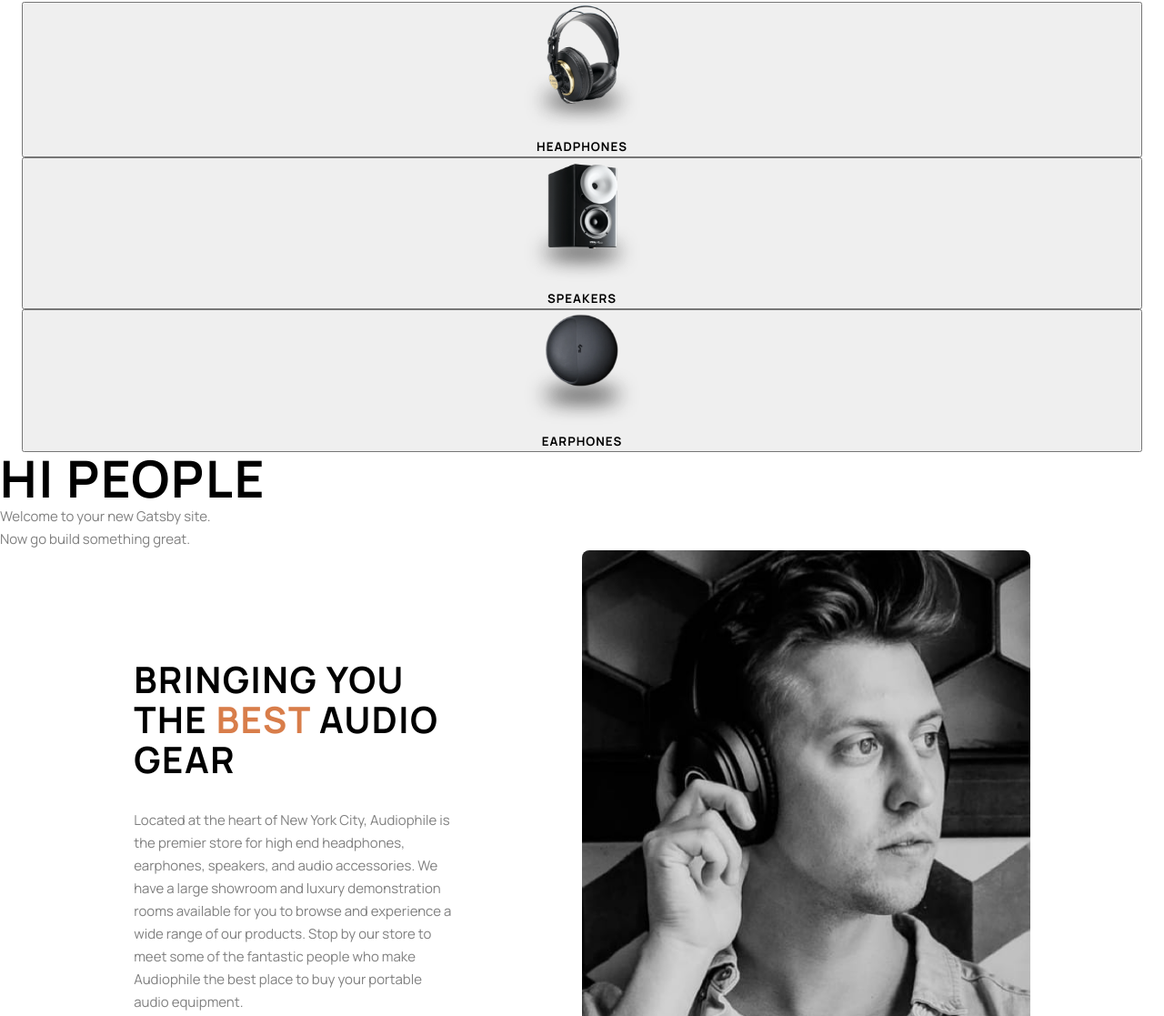
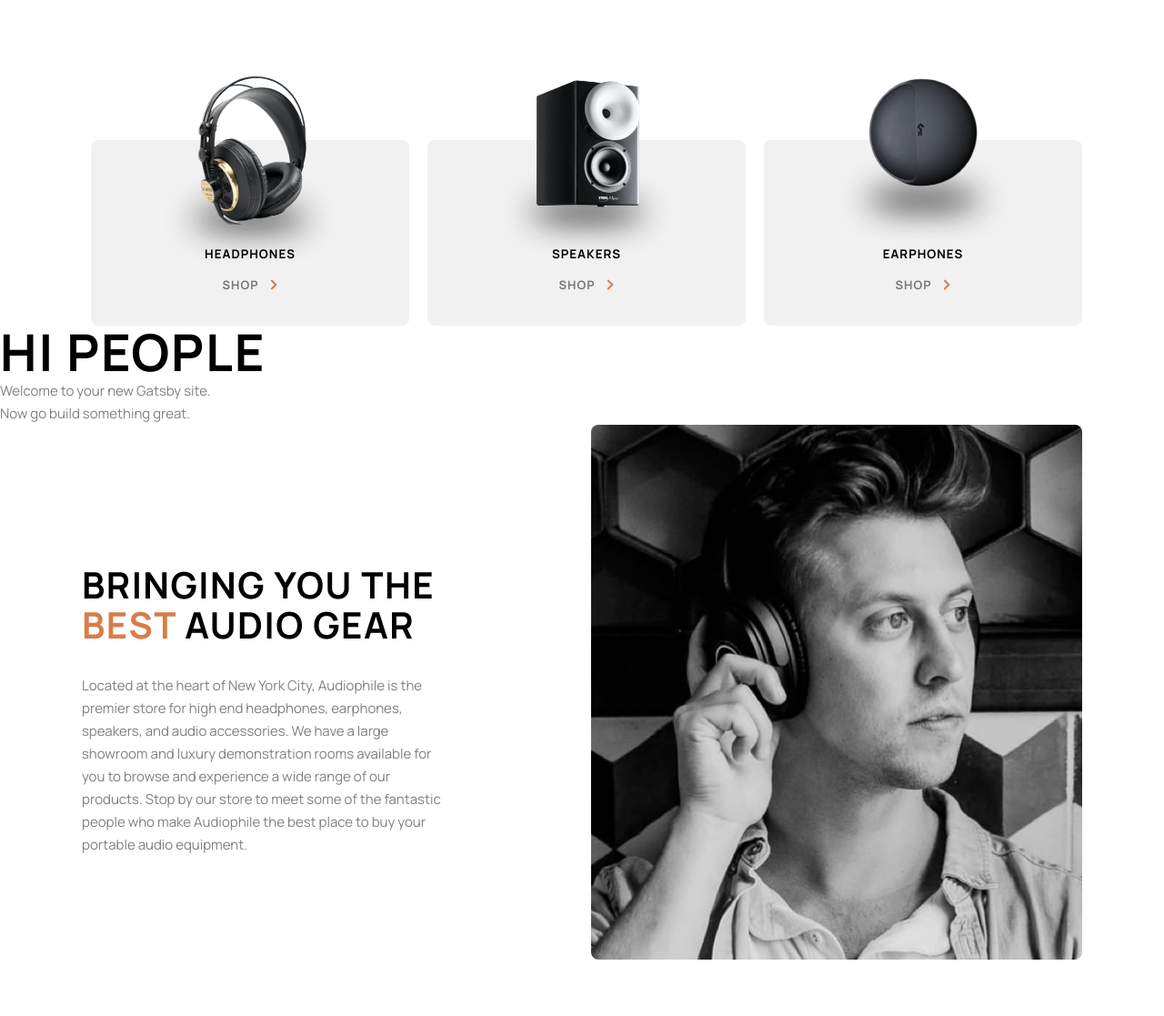
Before and after one commit to Andrparsons/audiophile-shop, a Gatsby site in the folder web/: page / in a window 1280 px wide. Shown: the part 859-1976 px from the top of the page at 91% size. Built offline with nearby package versions, Linux system fonts and the light colour scheme; Gatsby itself is replaced by a stand-in of ours.

Commit message:
shop nav buttons styled  -  max-with  1100px content

```diff
--- a/web/src/components/about.js
+++ b/web/src/components/about.js
@@ -18,7 +18,7 @@ const AboutSection = styled.section`
     display: grid;
     grid-template-columns: repeat(2, 1fr);
     text-align: left;
-    max-width: 77%;
+    max-width: 1100px;
     margin: 0 auto;
   }
 `
--- a/web/src/components/footer.js
+++ b/web/src/components/footer.js
@@ -20,7 +20,7 @@ const FooterContent = styled.div`
 
   @media (min-width: 1000px) {
     margin: 12.5rem auto 0 auto;
-    max-width: 77%;
+    max-width: 1100px;
   }
 `
 
--- a/web/src/components/header.js
+++ b/web/src/components/header.js
@@ -23,7 +23,7 @@ const HeaderFlex = styled.div`
 
   @media (min-width: 1000px) {
     margin: 0 auto;
-    max-width: 77%;
+    max-width: 1100px;
   }
 `
 
@@ -108,7 +108,7 @@ const HeaderBreak = styled.hr`
 
   @media (min-width: 1000px) {
     margin: 0 auto;
-    max-width: 77%;
+    max-width: 1100px;
   }
 `
 
--- a/web/src/components/layout.js
+++ b/web/src/components/layout.js
@@ -39,6 +39,8 @@ const GlobalStyle = createGlobalStyle`
     --primaryBtnHover: var(--peach);
     --secondaryBtn: var(--white);
     --secondaryBtnHover: var(--black);
+
+    --shopNavBG: var(--almostWhite);
 
 
 
@@ -117,6 +119,11 @@ const GlobalStyle = createGlobalStyle`
     font-weight: 400;
     margin: 0;
   }
+
+  button {
+  font-family: "Manrope", sans-serif;
+
+  }
 `
 
 export default function Layout({ children }) {
--- a/web/src/components/productHero.js
+++ b/web/src/components/productHero.js
@@ -33,9 +33,8 @@ const ProductHeroSection = styled.section`
 
     @media (min-width: 1000px) {
       background-image: url(${desktopBg});
-      max-width: 77%;
+      max-width: 1100px;
       margin: auto;
-      background-position: right;
     }
   }
 
@@ -50,7 +49,7 @@ const ProductHeroSection = styled.section`
     z-index: 0;
 
     @media (min-width: 1000px) {
-      max-width: 77%;
+      max-width: 1100px;
       margin: auto;
     }
   }
@@ -72,7 +71,7 @@ const ProductHeroContainer = styled.div`
   @media (min-width: 1000px) {
     text-align: left;
     align-items: flex-start;
-    max-width: 77%;
+    max-width: 1100px;
     margin: 0 auto;
     padding: 0;
     padding-top: 14rem;
--- a/web/src/components/shopNav.js
+++ b/web/src/components/shopNav.js
@@ -6,46 +6,157 @@ import headphonePng from "../images/shared/desktop/image-headphones.png"
 import speakerPng from "../images/shared/desktop/image-speakers.png"
 import earphonePng from "../images/shared/desktop/image-earphones.png"
 
+import IconRight from "../images/shared/svgs/icon-arrow-right.svg"
+
 const ShopNavContainer = styled.div`
   display: flex;
   flex-direction: column;
   margin: 2.5rem 1.5rem 0 1.5rem;
+
+  a {
+    position: relative;
+    margin-top: 1rem;
+    width: 100%;
+    max-width: 350px;
+    margin-right: auto;
+    margin-left: auto;
+
+    &:first-child {
+      margin-top: 0;
+    }
+  }
+
+  @media (min-width: 600px) {
+    flex-direction: row;
+    justify-content: space-between;
+    margin: 6rem 2.5rem 0 2.5rem;
+
+    a {
+      margin-top: 0;
+      margin-right: 0.625rem;
+
+      &:last-child {
+        margin-right: 0;
+      }
+    }
+  }
+
+  @media (min-width: 1000px) {
+    margin: 7.5rem auto 0 auto;
+    max-width: 1100px;
+  }
 `
 
 const ShopNavButton = styled.button`
   width: 100%;
+  background-color: transparent;
+  margin-top: 3.25rem;
+  padding: 0;
+  cursor: pointer;
+  border: none;
+
+  @media (min-width: 1000px) {
+    margin-top: 4.5rem;
+  }
+`
+
+const ButtonBackGround = styled.div`
+  background-color: var(--shopNavBG);
+  height: 10.3125rem;
+  border-radius: 0.5rem;
+  padding-top: 5.5rem;
+
+  @media (min-width: 1000px) {
+    height: 12.75rem;
+    padding-top: 7.25rem;
+  }
 `
 
 const ButtonImg = styled.img`
   max-width: 150px;
+  position: absolute;
+  top: 0;
+  right: 0;
+  left: 0;
+  margin: auto;
+
+  @media (min-width: 1000px) {
+    max-width: 225px;
+  }
 `
 
 const ButtonTitle = styled.div`
   font-weight: 700;
   text-transform: uppercase;
-  font-family: "Manrope", sans-serif;
-  letter-spacing: 1px;
+  letter-spacing: 0.0625rem;
 `
+
+const ButtonShopGroup = styled.div`
+  display: flex;
+  align-items: center;
+  justify-content: center;
+  font-size: 0.8125rem;
+  margin-top: 1rem;
+  margin-bottom: 1.5rem;
+
+  @media (min-width: 1000px) {
+    margin-bottom: 2rem;
+  }
+`
+
+const ButtonShopText = styled.span`
+  color: var(--black);
+  opacity: 0.5;
+  text-transform: uppercase;
+  font-weight: 700;
+  margin-right: 1em;
+  letter-spacing: 0.0625rem;
+
+  ${ShopNavButton}:hover & {
+    color: var(--primaryBtn);
+    opacity: 1;
+  }
+`
+
+const ButtonShopIcon = styled.div``
 
 export default function ShopNav() {
   return (
     <ShopNavContainer>
       <Link to="/headphones">
         <ShopNavButton>
+          <ButtonBackGround>
             <ButtonImg src={headphonePng} alt="" />
             <ButtonTitle>headphones</ButtonTitle>
+            <ButtonShopGroup>
+              <ButtonShopText>shop</ButtonShopText>
+              <IconRight />
+            </ButtonShopGroup>
+          </ButtonBackGround>
         </ShopNavButton>
       </Link>
       <Link to="/speakers">
         <ShopNavButton>
+          <ButtonBackGround>
             <ButtonImg src={speakerPng} alt="" />
             <ButtonTitle>speakers</ButtonTitle>
+            <ButtonShopGroup>
+              <ButtonShopText>shop</ButtonShopText>
+              <IconRight />
+            </ButtonShopGroup>
+          </ButtonBackGround>
         </ShopNavButton>
       </Link>
       <Link to="/earphones">
         <ShopNavButton>
+          <ButtonBackGround>
             <ButtonImg src={earphonePng} alt="" />
             <ButtonTitle>earphones</ButtonTitle>
+            <ButtonShopGroup>
+              <ButtonShopText>shop</ButtonShopText>
+              <IconRight />
+            </ButtonShopGroup>
+          </ButtonBackGround>
         </ShopNavButton>
       </Link>
     </ShopNavContainer>
```
Also changed, not shown: web/src/images/shared/svgs/icon-arrow-right.svg (renamed from web/src/images/shared/desktop/icon-arrow-right.svg). Lines whose indentation alone changed are shown as unchanged.
